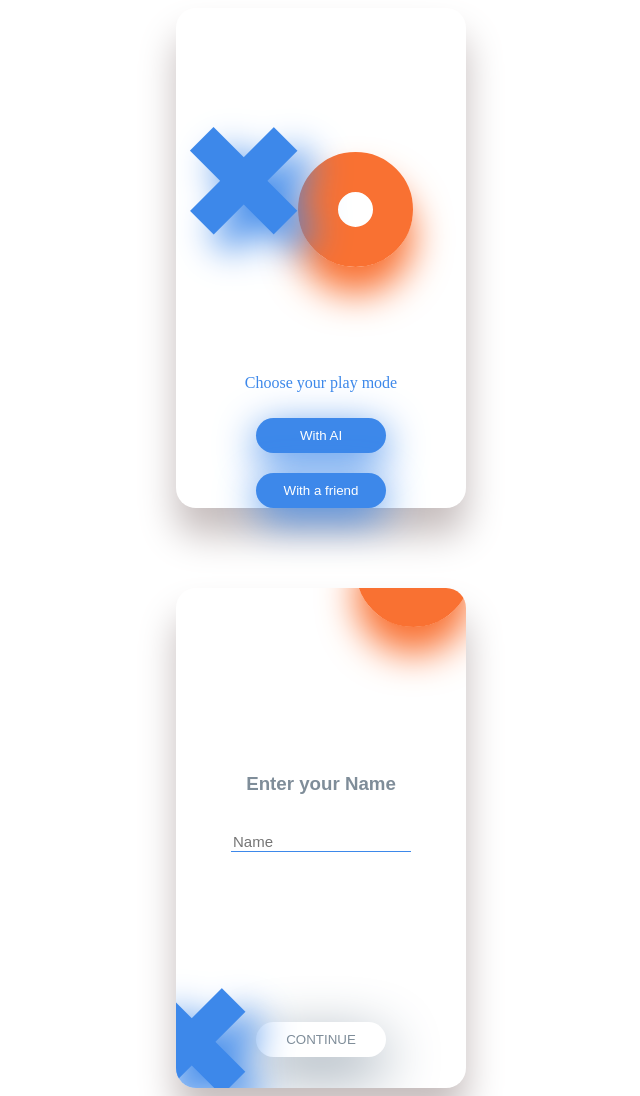
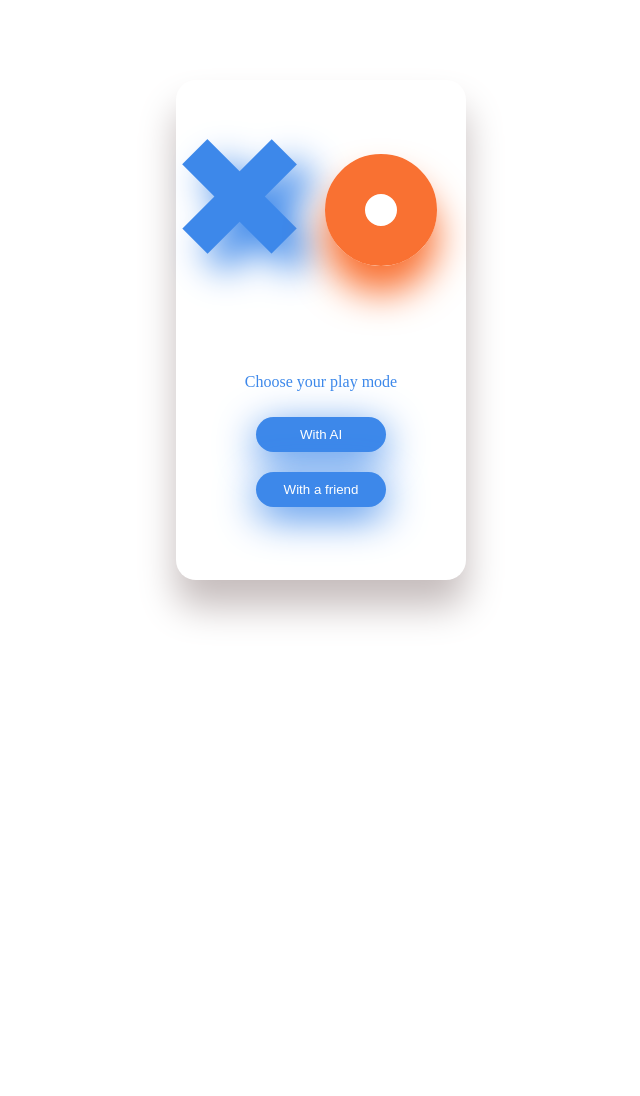
Before and after one commit to sohailahmed1993/Tik_takToe_game, a plain HTML site: page index.html in a window 1280 px wide. Shown: the whole page, without its empty margins (319-959 px from the left). After the commit the page ends 888 px from the top, so only its background shows below. Drawn offline with Linux system fonts and the light colour scheme.

Commit message:
my first project

```diff
--- a/index.html
+++ b/index.html
@@ -17,11 +17,9 @@
             <h1 id="player2"></h1>
         </div>
         <p>Choose your play mode</p>
-        <button>With AI</button>
-        <button id="">With a friend</button>
+        <button id="button-btn">With AI</button>
+        <button>With a friend</button>
     </div>
-
-
 
 
     <div id="sign-container">
--- a/script.js
+++ b/script.js
@@ -0,0 +1,6 @@
+let gameContainer = document.getElementById("game-container");
+let singContainer = document.getElementById("sign-container");
+let buttonEl = document.getElementById("button-btn").addEventListener('click', function(){
+    singContainer.style.display = "block";
+    gameContainer.style.display = "none"
+});
--- a/style.css
+++ b/style.css
@@ -1,3 +1,7 @@
+body {
+    height: 100vh;
+}
+
 #game-container {
     display: flex;
     align-items: center;
@@ -8,34 +12,47 @@
     margin: auto;
     box-shadow: 0px 27px 37px #c6bdbd;
     border-radius: 20px;
+    margin-top: 80px;
 
 }
 
 #container {
     display: flex;
-    margin-left: -60px;
-
+    margin-right: 60px;
 }
 
 #player1 {
     color: #3D88EA;
-    font-size: 225px;
+    font-size: 240px;
     font-weight: 1000;
     font-family: system-ui, -apple-system, BlinkMacSystemFont, 'Segoe UI', Roboto, Oxygen, Ubuntu, Cantarell, 'Open Sans', 'Helvetica Neue', sans-serif;
     text-shadow: 0px 27px 37px #3D88EA;
     margin-top: 18px;
     margin-bottom: 25px;
     transform: rotate(-45deg);
+    height: 100px;
+    width: 100px;
+    margin-right: 200px;
+    flex-direction: row;
+    justify-content: center;
+    position: relative;
+    bottom: 20px;
 
 }
 
 #player2 {
-    width: 35px;
-    height: 35px;
+    width: 32px;
+    height: 32px;
     border: 40px solid rgba(249, 113, 50, 1);
     border-radius: 50%;
     margin-top: 144px;
     box-shadow: 0px 27px 37px rgba(249, 113, 50, 1);
+    justify-content: center;
+    flex-direction: row;
+    justify-content: center;
+    position: relative;
+    bottom: 70px;
+    right: 60px;
 }
 
 p {
@@ -44,6 +61,7 @@ p {
 
 
 }
+
 #game-container button {
     width: 130px;
     margin: 10px;
@@ -56,12 +74,12 @@ p {
 
 }
 
-button:hover{
+button:hover {
     background-color: white;
     color: #3D88EA;
 }
 
-#sign-container{
+#sign-container {
     margin: auto;
     height: 500px;
     width: 290px;
@@ -70,8 +88,10 @@ button:hover{
     overflow: hidden;
     box-shadow: 0px 27px 37px #c6bdbd;
     border-radius: 20px;
+    display: none;
 }
-#container-el{
+
+#container-el {
     display: flex;
     align-items: center;
     justify-content: center;
@@ -111,12 +131,13 @@ button:hover{
 }
 
 
-.circle{
+.circle {
     position: relative;
-    bottom: 220px;
-    left: 180px;
+    bottom: 150px;
+    left: 210px;
 }
-.cross{
+
+.cross {
     color: #3D88EA;
     font-size: 225px;
     font-weight: 1000;
```
